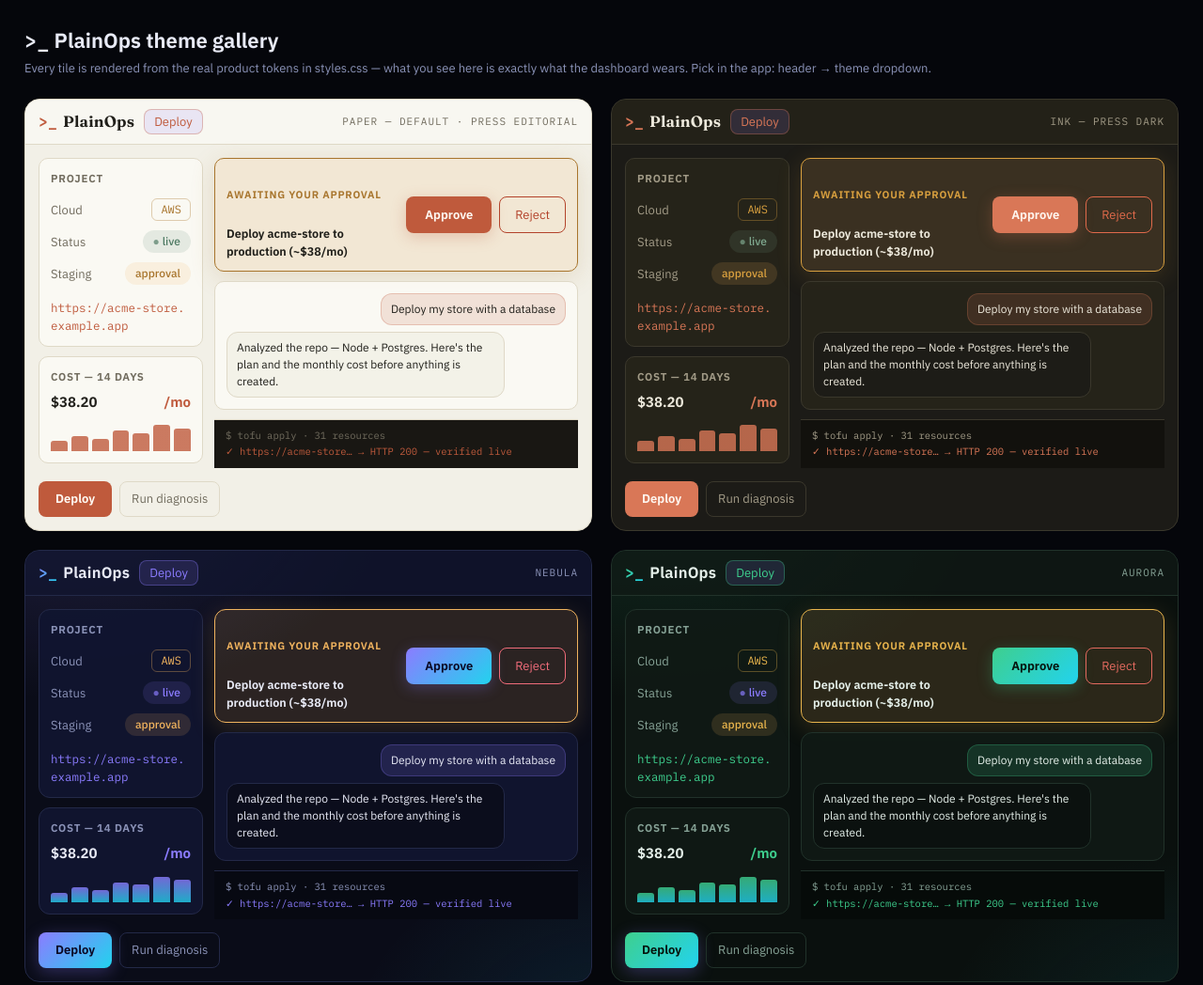
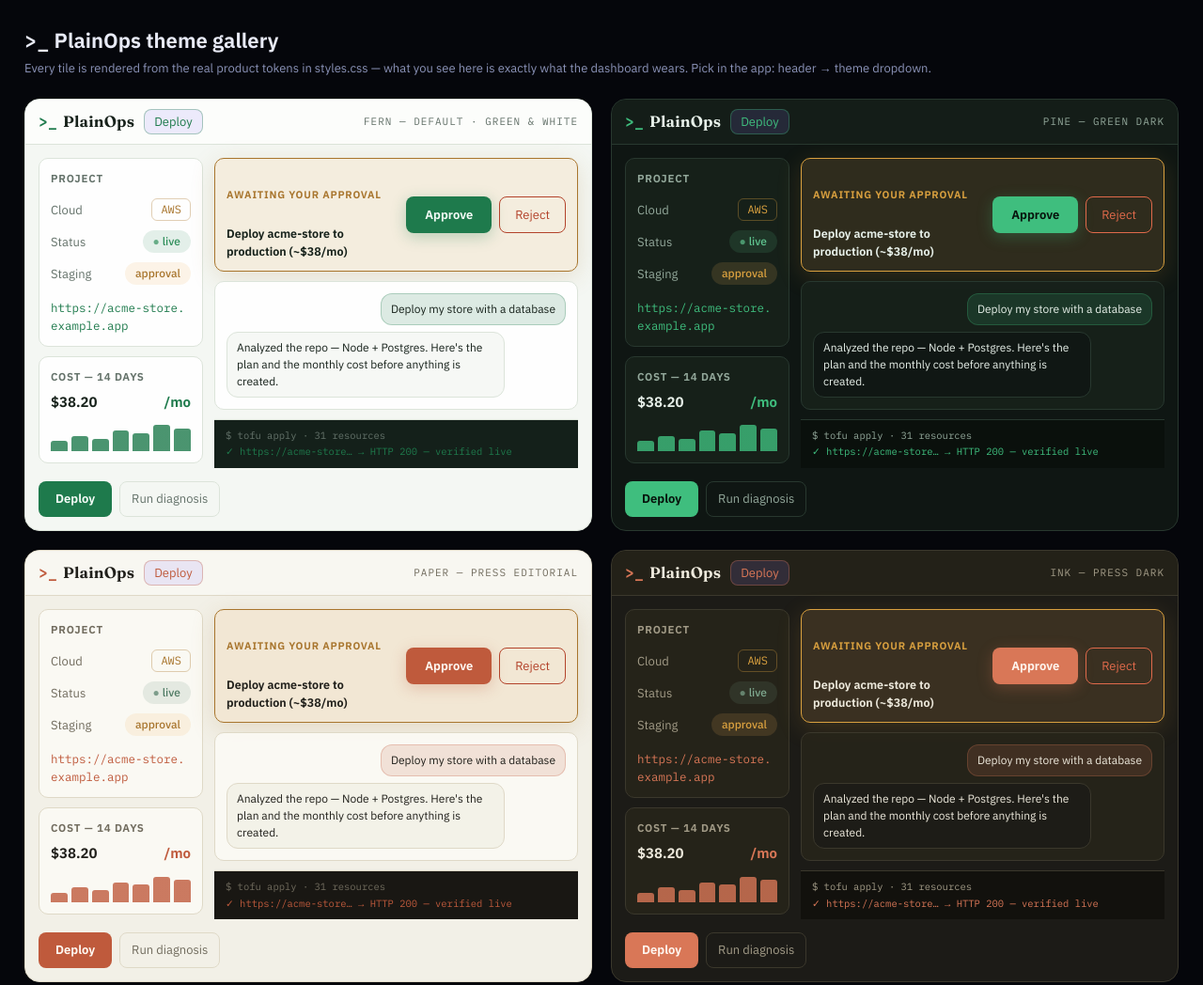
Before and after one commit to shobhit9957/PlainOps, an Electron app: page web/theme-preview.html in a window 1280 px wide. Shown: the top 1048 px of the page at 94% size. Drawn offline with Linux system fonts and the light colour scheme.

Commit message:
UI: the Verdant pair — Fern (green & white, NEW DEFAULT) + Pine dark twin, one-click light/dark toggle; v1.1.0
Co-Authored-By: Claude Fable 5 <noreply@anthropic.com>

```diff
--- a/package.json
+++ b/package.json
@@ -1,6 +1,6 @@
 {
   "name": "plainops",
-  "version": "1.0.0",
+  "version": "1.1.0",
   "description": "PlainOps — type English, deploy to your own AWS, GCP, or Azure. Local-first AI DevOps engineer; your credentials never leave your machine.",
   "type": "module",
   "license": "SEE LICENSE IN LICENSE.md",
--- a/web/styles.css
+++ b/web/styles.css
@@ -85,6 +85,51 @@
   --card-shadow: 0 1px 0 rgba(0, 0, 0, .25);
   --btn-shadow: none;
   --btn-shadow-hover: 0 2px 12px rgba(217, 119, 87, .25);
+  --overlay-bg: rgba(0, 0, 0, .55);
+  --font-display: "Fraunces", Georgia, serif;
+  --radius: 10px;
+}
+
+/* --------------------------------------------- the Verdant pair --------- */
+/* Green & white product language in the same flat press treatment:
+   white grounds, deep-green ink text, ONE evergreen accent — no gradients,
+   no glow. Pine is the dark twin. Fern is the product default. */
+
+[data-theme="fern"] {
+  --bg: #F4F7F3; --surface: #FFFFFF; --border: #DCE4DA;
+  --text: #17221B; --muted: #64726A;
+  --jade: #1E7A4C;   /* evergreen — actions and links */
+  --amber: #A8752D;  /* ochre — the approval signature, ink-legible */
+  --red: #B3432B;
+  --grad-a: #1E7A4C; --grad-b: #1E7A4C;   /* flat: gradients collapse */
+  --glow-a: transparent; --glow-b: transparent;
+  --on-accent: #F3FBF6;
+  --terminal-bg: #14201A; --terminal-fg: #A9C4B0;
+  --success: #2F8F5B;
+  --chip-azure: #3E6B96;
+  --card-shadow: 0 1px 2px rgba(23, 54, 36, .05), 0 10px 28px rgba(23, 54, 36, .07);
+  --btn-shadow: none;
+  --btn-shadow-hover: 0 2px 12px rgba(30, 122, 76, .30);
+  --overlay-bg: rgba(18, 36, 26, .45);
+  --font-display: "Fraunces", Georgia, serif;
+  --radius: 10px;
+}
+
+[data-theme="pine"] {
+  --bg: #0F1613; --surface: #17211B; --border: #28382F;
+  --text: #E7F0E9; --muted: #93A89B;
+  --jade: #3FBE7E;   /* spring green on pine dark */
+  --amber: #D9A03F;
+  --red: #E06A4B;
+  --grad-a: #3FBE7E; --grad-b: #3FBE7E;
+  --glow-a: transparent; --glow-b: transparent;
+  --on-accent: #07130C;
+  --terminal-bg: #0A100C; --terminal-fg: #93A89B;
+  --success: #5FC48F;
+  --chip-azure: #86A8C8;
+  --card-shadow: 0 1px 0 rgba(0, 0, 0, .25);
+  --btn-shadow: none;
+  --btn-shadow-hover: 0 2px 12px rgba(63, 190, 126, .25);
   --overlay-bg: rgba(0, 0, 0, .55);
   --font-display: "Fraunces", Georgia, serif;
   --radius: 10px;
@@ -240,6 +285,8 @@ button.ghost {
   transition: color .15s ease, border-color .15s ease, transform .12s ease;
 }
 button.ghost:hover { color: var(--text); border-color: var(--jade); }
+
+.mode-toggle { padding: 6px 10px; line-height: 1; font-size: 14px; }
 
 button.primary, #chat-form button, #ob-start {
   background: linear-gradient(135deg, var(--grad-a), var(--grad-b));
--- a/web/theme-preview.html
+++ b/web/theme-preview.html
@@ -124,7 +124,9 @@
 
     <script>
       const THEMES = [
-        ['paper', 'Paper — default · press editorial'],
+        ['fern', 'Fern — default · green & white'],
+        ['pine', 'Pine — green dark'],
+        ['paper', 'Paper — press editorial'],
         ['ink', 'Ink — press dark'],
         ['nebula', 'Nebula'],
         ['aurora', 'Aurora'],
```
Also changed, not shown: web/app.js (+19 -10 lines), web/index.html (+4 -1 lines).
